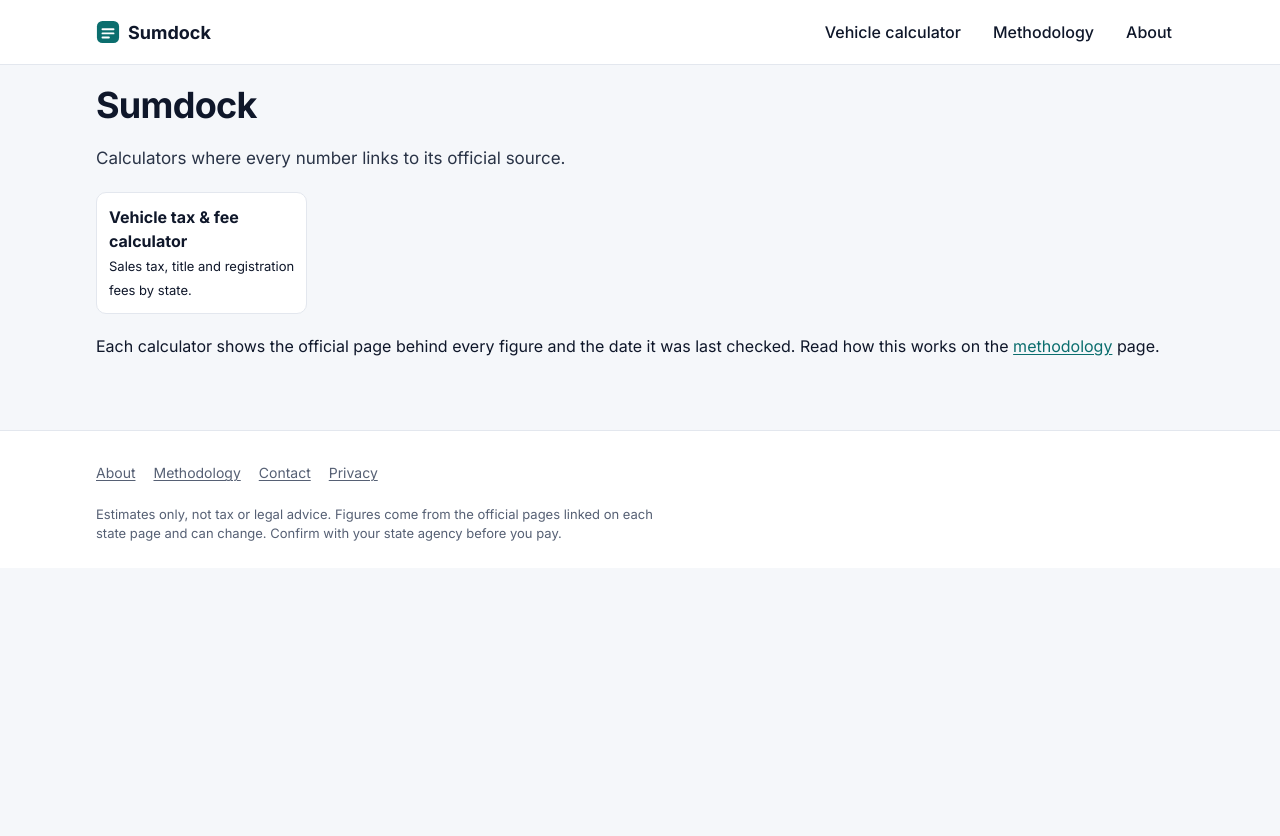
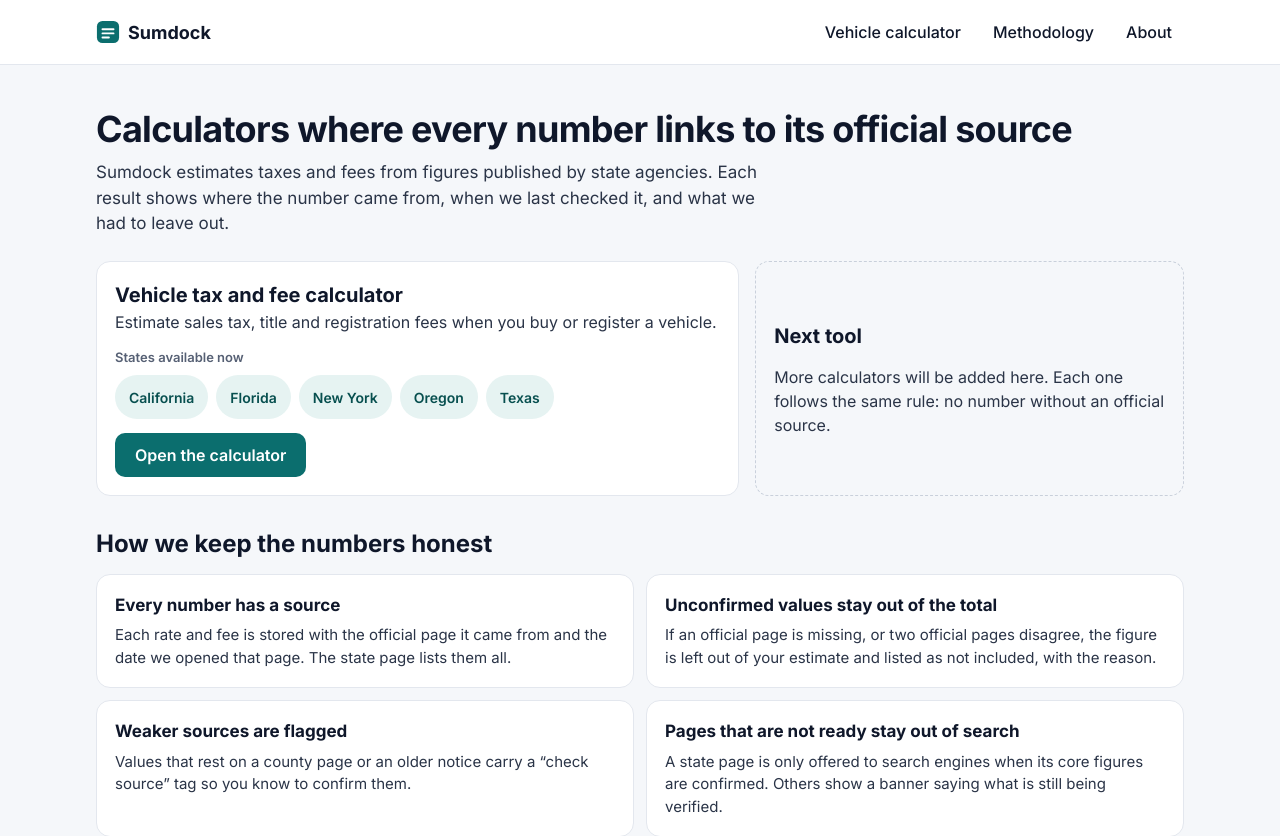
Before and after one commit to sanyamgargg/sumdock, a Next.js app: page / in a window 1280 px wide. Shown: the top 836 px of the page. Before the commit the page ends 800 px from the top, so only its background shows below. Built offline with nearby package versions, Linux system fonts and the light colour scheme.

Commit message:
Home page and vehicle index redesign
Co-Authored-By: Claude Sonnet 5.5 <noreply@anthropic.com>

```diff
--- a/app/globals.css
+++ b/app/globals.css
@@ -71,8 +71,6 @@ main.page { padding-top: 20px; padding-bottom: 36px; display: flex; flex-directi
 .excluded ul { margin: 6px 0 0; padding-left: 18px; }
 .tag { display: inline-block; margin-left: 8px; font-size: 11px; font-weight: 600; background: var(--warn-bg); color: var(--warn-fg); padding: 1px 6px; border-radius: var(--radius-sm); }
 .badge { font-size: 12px; padding: 1px 8px; border-radius: var(--radius-pill); border: 1px solid var(--line-strong); color: var(--muted); }
-.state-list { list-style: none; padding: 0; margin: 0; display: grid; gap: 8px; grid-template-columns: repeat(auto-fill, minmax(200px, 1fr)); }
-.state-list a { display: block; padding: 12px; border: 1px solid var(--line); border-radius: var(--radius-field); background: var(--card); text-decoration: none; color: var(--fg); min-height: var(--touch); }
 .calc { background: var(--card); border: 1px solid var(--line); border-radius: var(--radius-card); padding: 18px; }
 .grid { display: grid; gap: 14px; grid-template-columns: repeat(auto-fit, minmax(220px, 1fr)); }
 label { display: flex; flex-direction: column; gap: 6px; font-weight: 500; font-size: 14px; }
@@ -113,3 +111,43 @@ tr.total td { font-weight: 700; border-bottom: 0; font-size: 1.1rem; }
 .crumbs { font-size: 13px; color: var(--muted); }
 .crumbs ol { list-style: none; margin: 0; padding: 0; display: flex; flex-wrap: wrap; }
 .crumbs a { color: var(--muted); display: inline-flex; align-items: center; min-height: 24px; }
+
+/* Buttons */
+.btn { display: inline-flex; align-items: center; justify-content: center; min-height: var(--touch); padding: 0 20px; border-radius: var(--radius-field); background: var(--accent); color: var(--accent-fg); font-weight: 600; text-decoration: none; align-self: flex-start; }
+.btn:hover { background: var(--accent-tint-fg); }
+
+/* Home */
+.hero { display: flex; flex-direction: column; gap: 10px; padding: 12px 0 4px; }
+.tools { display: grid; gap: 16px; }
+.tool-card { display: flex; flex-direction: column; gap: 14px; }
+.tool-card p { margin: 0; color: var(--body); }
+.tool-card__title { font-size: 20px; }
+.tool-card__title a { color: var(--fg); text-decoration: none; }
+.tool-card__title a:hover { color: var(--accent); }
+.tool-card__label { font-size: 13px; color: var(--muted) !important; font-weight: 600; margin-bottom: 8px !important; }
+.tool-card--next { border-style: dashed; border-color: var(--line-strong); background: transparent; justify-content: center; }
+.pill-list { list-style: none; padding: 0; margin: 0; display: flex; flex-wrap: wrap; gap: 8px; }
+.pill-list a { display: inline-flex; align-items: center; min-height: var(--touch); padding: 0 14px; border-radius: var(--radius-pill); background: var(--accent-tint); color: var(--accent-tint-fg); font-weight: 600; font-size: 14px; text-decoration: none; }
+.pill-list a:hover { text-decoration: underline; }
+.honest { display: flex; flex-direction: column; gap: 14px; margin-top: 12px; }
+.honest__list { list-style: none; padding: 0; margin: 0; display: grid; gap: 12px; }
+.honest__list p { margin: 6px 0 0; color: var(--body); font-size: 15px; }
+.honest > p { margin: 0; }
+
+/* Vehicle index */
+.state-grid { list-style: none; padding: 0; margin: 0; display: grid; gap: 12px; grid-template-columns: 1fr; }
+.state-card { display: flex; flex-direction: column; gap: 4px; justify-content: center; min-height: 76px; padding: 14px 18px; background: var(--card); border: 1px solid var(--line); border-radius: var(--radius-card); text-decoration: none; color: var(--fg); }
+.state-card:hover { border-color: var(--accent); }
+.state-card__name { font-weight: 600; font-size: 18px; }
+.state-card__meta { font-size: 13px; color: var(--muted); }
+.tag--plain { margin-left: 0; }
+
+@media (min-width: 600px) {
+  .state-grid { grid-template-columns: repeat(2, 1fr); }
+  .honest__list { grid-template-columns: repeat(2, 1fr); }
+}
+@media (min-width: 900px) {
+  .tools { grid-template-columns: 3fr 2fr; }
+  .state-grid { grid-template-columns: repeat(3, 1fr); }
+  .hero { padding-top: 24px; }
+}
--- a/app/page.tsx
+++ b/app/page.tsx
@@ -1,23 +1,83 @@
+import Link from "next/link";
+import { publishability } from "@/lib/calc";
+import { loadStates } from "@/lib/data";
 import { site } from "@/lib/site";
 
+const HONEST = [
+  {
+    title: "Every number has a source",
+    body: "Each rate and fee is stored with the official page it came from and the date we opened that page. The state page lists them all.",
+  },
+  {
+    title: "Unconfirmed values stay out of the total",
+    body: "If an official page is missing, or two official pages disagree, the figure is left out of your estimate and listed as not included, with the reason.",
+  },
+  {
+    title: "Weaker sources are flagged",
+    body: "Values that rest on a county page or an older notice carry a “check source” tag so you know to confirm them.",
+  },
+  {
+    title: "Pages that are not ready stay out of search",
+    body: "A state page is only offered to search engines when its core figures are confirmed. Others show a banner saying what is still being verified.",
+  },
+];
+
 export default function Home() {
+  const states = loadStates().map((s) => ({ slug: s.slug, name: s.name, ok: publishability(s).publishable }));
   return (
     <>
-      <h1>{site.name}</h1>
-      <p className="lede">{site.tagline}</p>
-      <ul className="state-list">
-        <li>
-          <a href="/vehicle/">
-            <strong>Vehicle tax &amp; fee calculator</strong>
-            <br />
-            <small>Sales tax, title and registration fees by state.</small>
-          </a>
-        </li>
-      </ul>
-      <p>
-        Each calculator shows the official page behind every figure and the date it was last checked. Read how this works
-        on the <a href="/methodology/">methodology</a> page.
-      </p>
+      <section className="hero">
+        <h1>Calculators where every number links to its official source</h1>
+        <p className="lede">
+          {site.name} estimates taxes and fees from figures published by state agencies. Each result shows where the number came
+          from, when we last checked it, and what we had to leave out.
+        </p>
+      </section>
+
+      <section aria-labelledby="tools" className="tools">
+        <h2 id="tools" className="sr-only">Calculators</h2>
+        <article className="card tool-card">
+          <div>
+            <h3 className="tool-card__title">
+              <Link href="/vehicle/">Vehicle tax and fee calculator</Link>
+            </h3>
+            <p>Estimate sales tax, title and registration fees when you buy or register a vehicle.</p>
+          </div>
+          <div>
+            <p className="tool-card__label">States available now</p>
+            <ul className="pill-list">
+              {states.map((s) => (
+                <li key={s.slug}>
+                  <Link href={`/vehicle/${s.slug}/`}>{s.name}</Link>
+                </li>
+              ))}
+            </ul>
+          </div>
+          <Link href="/vehicle/" className="btn">Open the calculator</Link>
+        </article>
+
+        <article className="card tool-card tool-card--next">
+          <h3 className="tool-card__title">Next tool</h3>
+          <p>
+            More calculators will be added here. Each one follows the same rule: no number without an official source.
+          </p>
+        </article>
+      </section>
+
+      <section aria-labelledby="honest" className="honest">
+        <h2 id="honest">How we keep the numbers honest</h2>
+        <ul className="honest__list">
+          {HONEST.map((h) => (
+            <li key={h.title} className="card">
+              <h3>{h.title}</h3>
+              <p>{h.body}</p>
+            </li>
+          ))}
+        </ul>
+        <p>
+          The full process is on the <Link href="/methodology/">methodology</Link> page.
+        </p>
+      </section>
     </>
   );
 }
```
Also changed, not shown: app/vehicle/page.tsx (+24 -10 lines).
